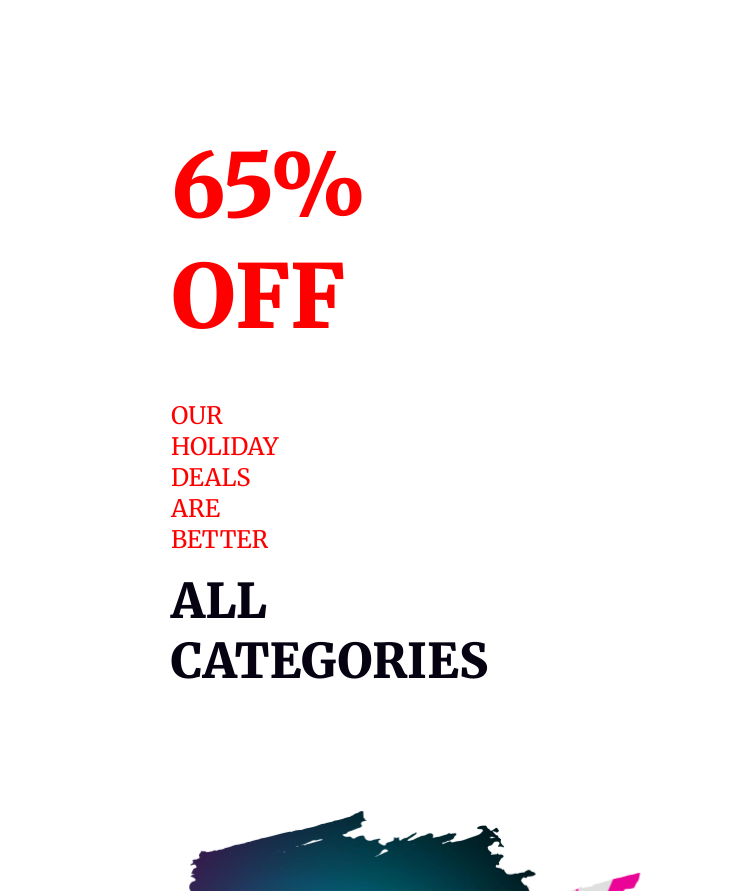
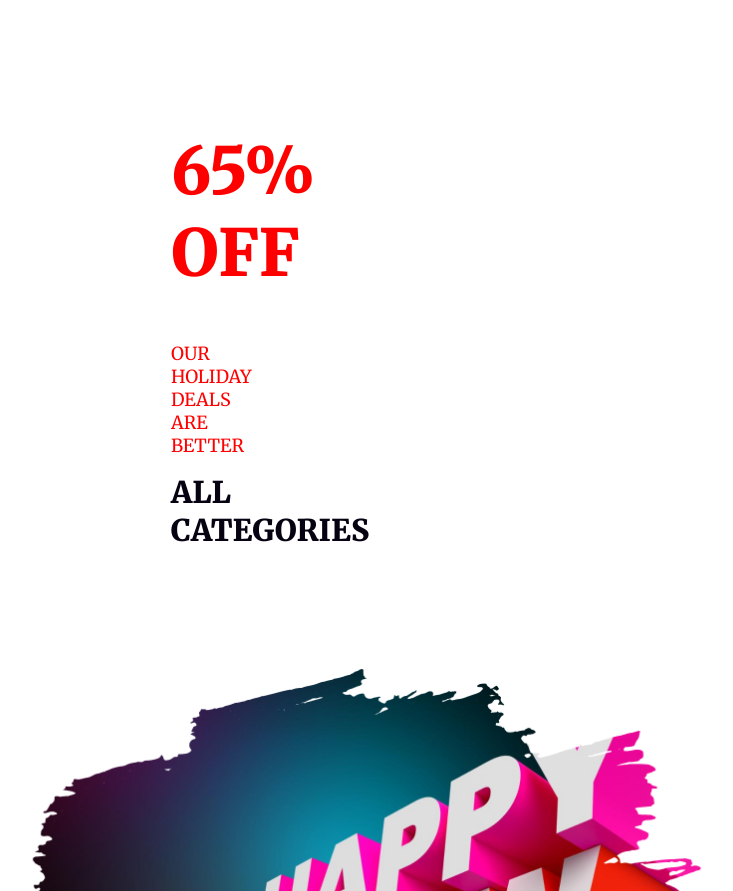
Before and after one commit to Jaynab94/B9-A1, a plain HTML site: page index.html in a window 1280 px wide. Shown: the part 720-1611 px from the top of the page, without its empty margins (429-1162 px from the left). Drawn offline with Linux system fonts and the light colour scheme.

Commit message:
resolving

```diff
--- a/index.html
+++ b/index.html
@@ -219,6 +219,19 @@
     </section>
 
 
+    <!-- holiday sale section -->
+
+
+    <section>
+
+
+
+
+
+
+    </section>
+
+
 </body>
 
 </html>
--- a/style/style.css
+++ b/style/style.css
@@ -62,7 +62,7 @@ header {
 .offer-title {
     color: #F00;
 
-    font-size: 88px;
+    font-size: 65px;
 
     font-weight: 700;
     margin: 0px 600px 0px 600px;
@@ -72,7 +72,7 @@ header {
 .offer-description {
     color: #F00;
 
-    font-size: 24px;
+    font-size: 18px;
 
     font-weight: 500;
     margin: 48px 600px 16px;
@@ -83,7 +83,7 @@ header {
 .offer-catagori {
     color: #070211;
 
-    font-size: 48px;
+    font-size: 30px;
 
     font-weight: 700;
 
@@ -457,7 +457,7 @@ ul li {
 
 
 
-
+/* holiday sell section design */
 
 
 
```
